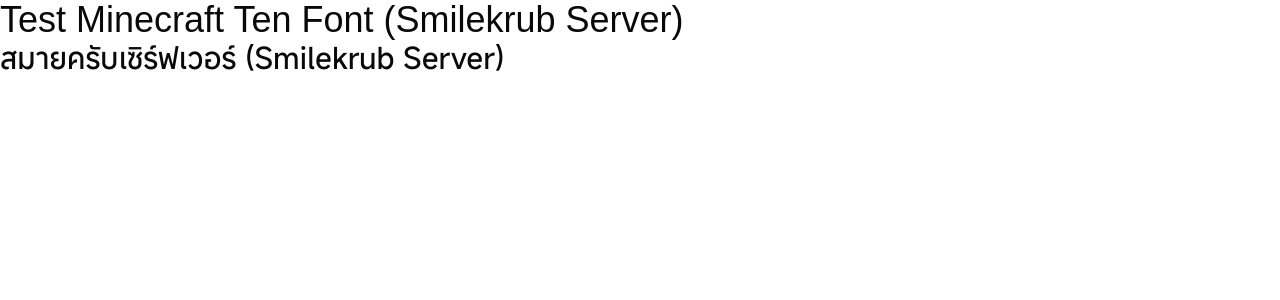
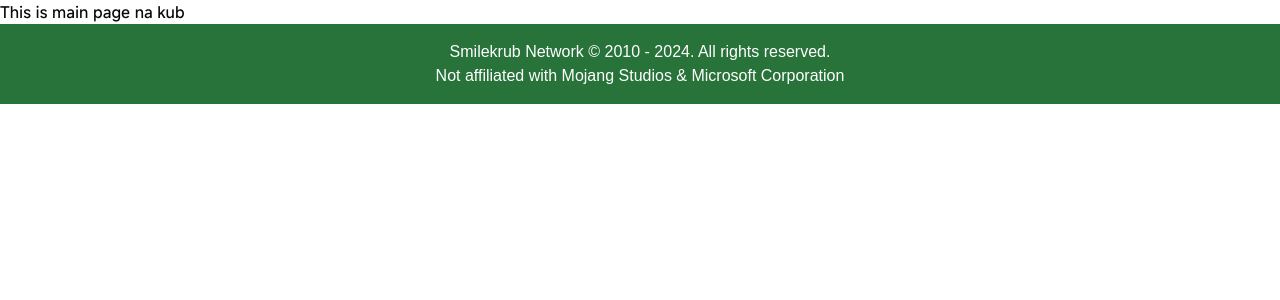
Before and after one commit to FewPz/skmc-frontend, a Next.js app in the folder apps/frontend/: page / in a window 1280 px wide. Shown: the top 300 px of the page. Built offline with nearby package versions, Linux system fonts and the light colour scheme.

Commit message:
feat: Add Footer component and update layout with footer integration; simplify main page content

```diff
--- a/apps/frontend/src/app/layout.tsx
+++ b/apps/frontend/src/app/layout.tsx
@@ -1,6 +1,7 @@
 import type { Metadata } from "next";
 
 import "./globals.css";
+import { Footer } from "@/components/ui/Footer";
 
 export const metadata: Metadata = {
   title: "Sk - MC",
@@ -14,8 +15,9 @@
 }>) {
   return (
     <html lang="th">
-      <body>
+      <body className="min-h-screen overflow-x-hidden">
         <main>{children}</main>
+        <Footer />
       </body>
     </html>
   );
--- a/apps/frontend/src/app/page.tsx
+++ b/apps/frontend/src/app/page.tsx
@@ -1,12 +1,5 @@
 export default function Page() {
   return (
-    <div>
-      <div className="font-minecraft text-4xl font-medium">
-        Test Minecraft Ten Font (Smilekrub Server)
-      </div>
-      <div className="text-3xl">
-        สมายครับเซิร์ฟเวอร์ (Smilekrub Server)
-      </div>
-    </div>
+    <p>This is main page na kub</p>
   );
 }
--- /dev/null
+++ b/apps/frontend/src/components/ui/Footer.tsx
@@ -0,0 +1,14 @@
+export const Footer: React.FC = () => {
+    return (
+        <footer className="min-h-[3rem] bg-[#27733A]">
+            <div className='container mx-auto text-center flex h-full flex-col p-4 '>
+                <span className="text-white font-minecraft">
+                    Smilekrub Network © 2010 - 2024. All rights reserved.
+                </span>
+                <span className="text-white font-minecraft">
+                    Not affiliated with Mojang Studios & Microsoft Corporation
+                </span>
+            </div>
+        </footer>
+    )
+}
--- a/apps/frontend/src/components/ui/button.tsx
+++ b/apps/frontend/src/components/ui/button.tsx
@@ -1,7 +1,7 @@
 import * as React from "react"
+
 import { Slot } from "@radix-ui/react-slot"
 import { cva, type VariantProps } from "class-variance-authority"
-
 import { cn } from "@/lib/utils"
 
 const buttonVariants = cva(
```
